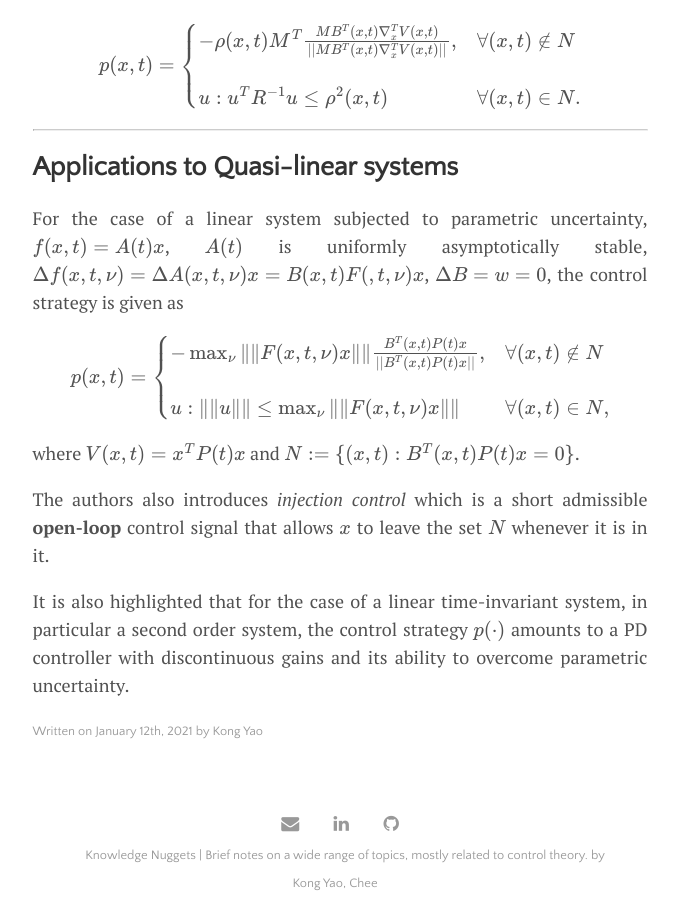
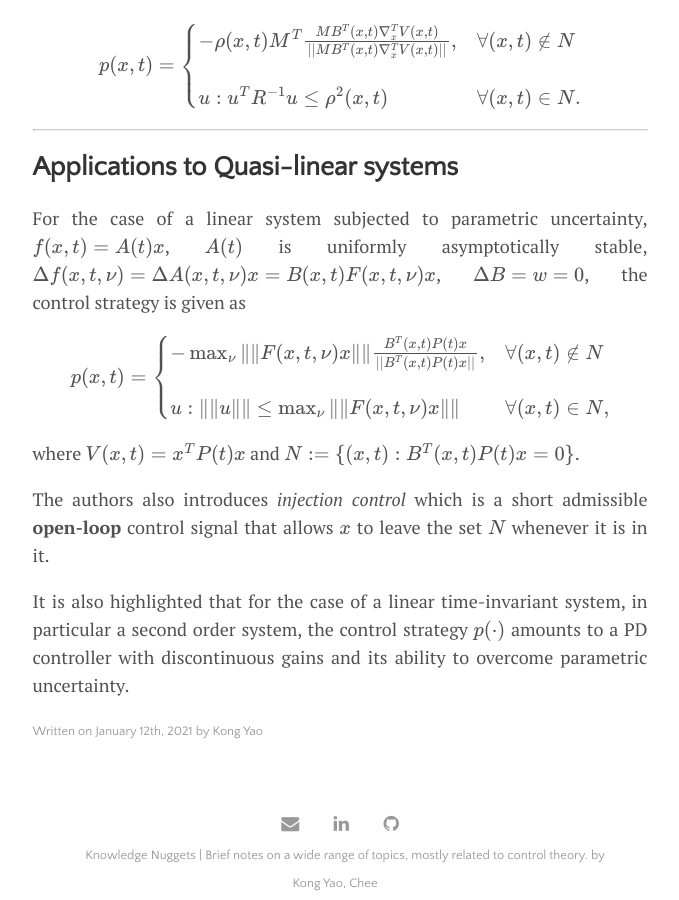
Before and after one commit to CheeGY/cheegy.github.io, a Jekyll site: the page built from _posts/2021-01-12-Gutman1979.md, in a window 1280 px wide and 900 px high, scrolled down 3501 px. Shown: the whole window, without its empty margins (300-979 px from the left). Built offline with Jekyll 4.4.1, drawn with Linux system fonts in a browser that asks for light colours; formulas are drawn with MathJax 3.

```diff
--- a/_posts/2021-01-12-Gutman1979.md
+++ b/_posts/2021-01-12-Gutman1979.md
@@ -104,7 +104,7 @@ $$
 
 ---
 ## Applications to Quasi-linear systems
-For the case of a linear system subjected to parametric uncertainty, $f(x,t) = A(t)x$, $A(t)$ is uniformly asymptotically stable, $\Delta f(x,t,\nu) = \Delta A(x,t,\nu) x = B(x,t) F(,t,\nu)x$, $\Delta B = w = 0$, the control strategy is given as
+For the case of a linear system subjected to parametric uncertainty, $f(x,t) = A(t)x$, $A(t)$ is uniformly asymptotically stable, $\Delta f(x,t,\nu) = \Delta A(x,t,\nu) x = B(x,t) F(x,t,\nu)x$, $\Delta B = w = 0$, the control strategy is given as
 
 $$
 p(x,t) = \begin{cases}
```
